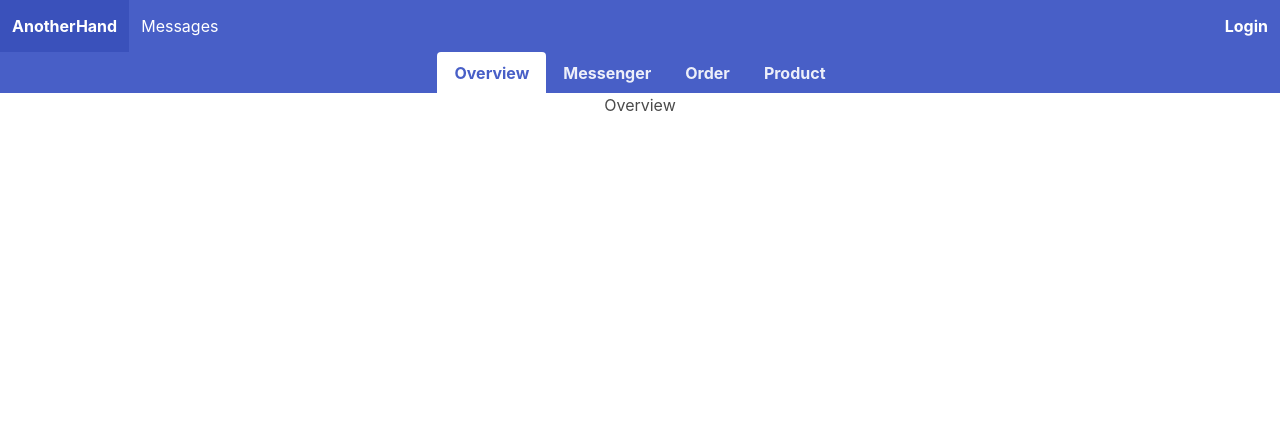
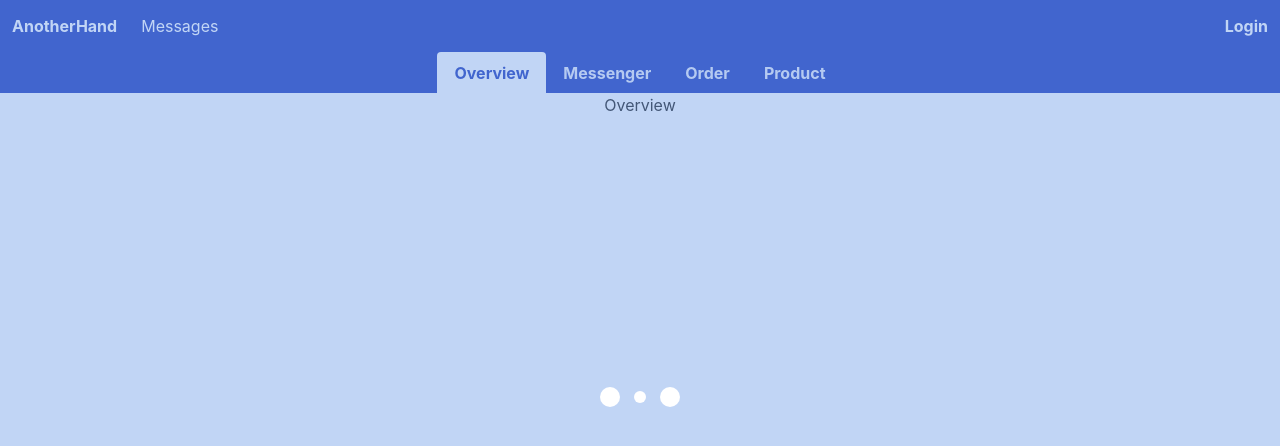
Before and after one commit to Basone01/anotherhand-client, a React (Create React App) app: page / in a window 1280 px wide. Shown: the top 446 px of the page. Built offline with nearby package versions, Linux system fonts and the light colour scheme; no server answers.

Commit message:
added Loading Spinner

```diff
--- a/src/App.js
+++ b/src/App.js
@@ -4,6 +4,8 @@ import ContentLayout from './components/layout/ContentLayout';
 import Messenger from './components/Messenger/index';
 import { Route, Switch, Redirect } from 'react-router-dom';
 import ProductManager from './components/ProductManager';
+import LoadingSpinner from './components/common/LoadingSpinner';
+
 class App extends Component {
 	render() {
 		return (
@@ -14,6 +16,7 @@ class App extends Component {
 					minWidth: 420
 				}}
 			>
+				<LoadingSpinner/>
 				<Header />
 				<ContentLayout>
 					<Switch>
@@ -28,11 +31,7 @@ class App extends Component {
 							exact
 							component={() => <div className="container has-text-centered">Order</div>}
 						/>
-						<Route
-							path="/product"
-							exact
-							component={ProductManager}
-						/>
+						<Route path="/product" exact component={ProductManager} />
 						<Redirect to="/messenger" />
 					</Switch>
 				</ContentLayout>
--- /dev/null
+++ b/src/components/common/LoadingSpinner.js
@@ -0,0 +1,24 @@
+import React from 'react';
+import styled from 'styled-components';
+import Loading from 'react-loader-spinner';
+import { withStore } from '../../store';
+const Overlay = styled.div`
+	position: fixed;
+	top: 0;
+	right: 0;
+	bottom: 0;
+	left: 0;
+	display: flex;
+	justify-content: center;
+	align-items: center;
+	background-color: rgba(50, 115, 220, 0.3);
+	z-index: 99;
+`;
+export const LoadingSpinner = ({ AppState }) =>
+	AppState.isSpinnerDisplay && (
+		<Overlay>
+			<Loading type="ThreeDots" color="rgb(255,255,255)" height={80} width={80} />
+		</Overlay>
+	);
+
+export default withStore(LoadingSpinner, 'AppState');
--- a/src/components/layout/Navbar.js
+++ b/src/components/layout/Navbar.js
@@ -1,6 +1,7 @@
 import React, { Component } from 'react';
 import { withStore } from '../../store/index';
 import onClickOutside from 'react-onclickoutside';
+import { Observer } from 'mobx-react';
 const Logo = ({ children, onToggle }) => (
 	<div className="navbar-brand">
 		<a className="navbar-item has-text-weight-bold">{children}</a>
@@ -46,6 +47,8 @@ class Navbar extends Component {
 						<a className="navbar-item">Messages</a>
 					</div>
 					<div className="navbar-end">
+						<Observer>
+							{() => (
 								<a className="navbar-item has-text-weight-bold">
 									{Shop.profilePic && (
 										<img
@@ -63,6 +66,8 @@ class Navbar extends Component {
 									)}
 									{Shop.name ? Shop.name : 'Login'}
 								</a>
+							)}
+						</Observer>
 					</div>
 				</div>
 			</nav>
--- a/src/lib/socket.js
+++ b/src/lib/socket.js
@@ -1,9 +1,7 @@
 import IO from 'socket.io-client';
 
 export const initalizeSocket = () => {
-	const socket = IO({
-		autoConnect: true
-	});
+	const socket = IO();
 	return socket;
 };
 
--- a/src/store/index.js
+++ b/src/store/index.js
@@ -20,6 +20,7 @@ class RootStore {
 	}
 
 	async initApp() {
+		this.AppStateStore.isSpinnerDisplay = true;
 		await this.ShopStore.getShopInformation();
 		await this.ProductStore.getAllProducts();
 		await this.MessengerStore.initFacebookAccessData({
@@ -28,6 +29,7 @@ class RootStore {
 		});
 		await this.MessengerStore.getMessages();
 		this.initSocket();
+		this.AppStateStore.isSpinnerDisplay = false;
 	}
 
 	initSocket() {
```
Lines whose indentation alone changed are shown as unchanged.
